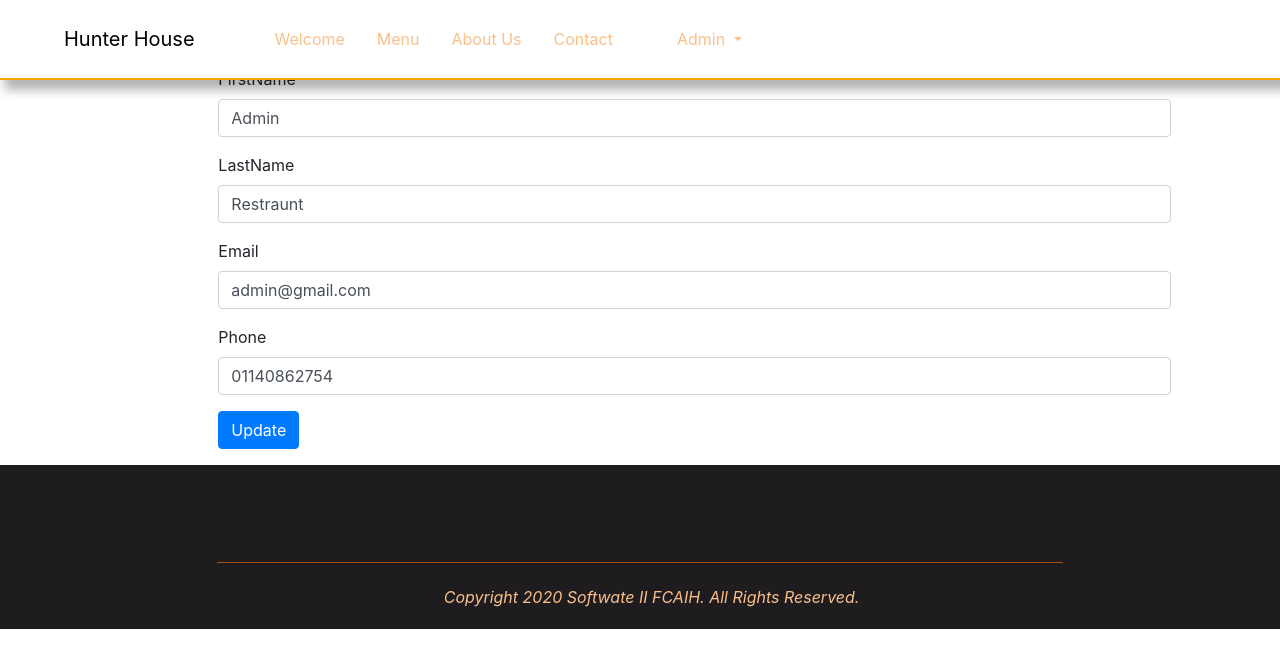
After one commit to asmaa3299/SW2-Restraunts-Project, a Laravel app: page /User/UpdateUser in a window 1280 px wide. The commit adds this page. Shown: the top 668 px of the page. Run offline with Laravel 8, Linux system fonts and the light colour scheme; a user stored in the database is signed in; data comes from the database, SQL or seed files in the repository; settings files or empty folders that the repository lacks are supplied; some libraries are stand-ins or nearby versions; some web fonts are replaced.

Commit message:
update-user-hagar

```diff
--- a/app/Http/Controllers/ReservationController.php
+++ b/app/Http/Controllers/ReservationController.php
@@ -117,12 +117,7 @@ class ReservationController extends Controller
         $row->delete();
         return back();
     }
-    // public function PrintTicket($table_id)
-    // {
 
-    //     $reserve = Reservation::where('tableID',$table_id)->get();
-    //     return view('reservation/PrintTicket', compact('reserve'));
-    // }
     public function PrintTicket($table_id)
     {
         $reserve=Reservation::find($table_id);
--- a/app/Http/Controllers/UserController.php
+++ b/app/Http/Controllers/UserController.php
@@ -15,7 +15,31 @@ class UserController extends Controller
     {
         //$userId = auth()->user()->id
         $user = User::Find(auth()->user()->id);
-        return view('user_details',compact('user'));
+        return view('/User/user_details',compact('user'));
+    }
+
+    // edit post form
+    public function edit()
+    {
+        $user = auth()->user();
+        return view('User.UpdateUser',compact('user'));
+    }
+
+    //user update profile
+    public function update(Request $request)
+    {
+
+        $user = auth()->user();
+        $user->FirstName=$request->input( 'FirstName' );
+        $user->LastName=$request->input( 'LastName' );
+        $user->email=$request->input( 'email' );
+        $user->phone=$request->input( 'phone' );
+
+
+        $user->save();
+
+
+        return redirect('/User/user_details');
     }
 
 }
--- /dev/null
+++ b/resources/views/User/UpdateUser.blade.php
@@ -0,0 +1,40 @@
+@extends('layouts.layout')
+
+@section('content')
+
+ <div class="row">
+     <div class="col-md-9 offset-md-2">
+         <h3>Edit our Account</h3>
+         <hr>
+        <form action="{{'/User/user_details'}}" method="POST">
+            <input type="hidden" name="_method" value="PUT">
+            <input type="hidden" name="_token" value="{{ csrf_token() }}">
+
+                <div class="form-group">
+                    <label for="title">FirstName</label>
+                    <input type="text" name="FirstName" id="FirstName" class="form-control" value="{{$user->FirstName}}">
+                </div>
+                <div class="form-group">
+                    <label for="title">LastName</label>
+                    <input type="text" name="LastName" id="LastName" class="form-control" value="{{$user->LastName}}">
+                </div>
+                <div class="form-group">
+                    <label for="title">Email</label>
+                    <input type="email" name="email" id="email" class="form-control" value="{{$user->email}}">
+                </div>
+                <div class="form-group">
+                    <label for="title">Phone</label>
+                    <input type="text" name="phone" id="phone" class="form-control" value="{{$user->phone}}">
+                </div>
+
+
+
+                <div class="form-group">
+                    <button type="submit" class="btn btn-primary">Update</button>
+                </div>
+            </form>
+
+
+     </div>
+ </div>
+@endsection
--- a/resources/views/user_details.blade.php
+++ b/resources/views/User/user_details.blade.php
@@ -10,7 +10,7 @@
                         <h5 class="card-text">Last Name: {{ $user->LastName  }} </h5>
                         <h5 class="card-text">Email: {{ $user->email }} </h5>
                         <h5 class="card-text"> Phone Number: {{ $user->phone }} </h5>
-                        <a href='#' ><button  class="btn" style="background-color:  rgb(255, 115, 0); border: none;"  type = "button"> Edit Details </button></a>
+                        <a href="{{ '/User/UpdateUser'}}" class="btn btn-primary float-left mr-2"> Edit</a>
 
                     </div>
                 </div>
--- a/resources/views/home.blade.php
+++ b/resources/views/home.blade.php
@@ -9,7 +9,7 @@
         <div class="row header-content-user justify-content-center">
             <h2 class="col-10">Welcome {{ auth()->user()->FirstName }} {{ auth()->user()->LastName }}</h2>
             <button class="col-4 btn"><a href="{{url('/Reservation/makeReservation')}}">Reserve Now</a></button>
-            <button class="col-4 btn ml-5"><a href="{{url('/user_details')}}">View Details</a></button>
+            <button class="col-4 btn ml-5"><a href="{{url('/User/user_details')}}">View Details</a></button>
             <button class="col-4 btn "><a href="{{url('/Reservation/ViewTicket')}}">View Reservation Ticket</a></button>
 
         </div>
--- a/routes/web.php
+++ b/routes/web.php
@@ -40,4 +40,9 @@ Route::get('/registration/getInfo','adminController@getData')->name('UserInfo');
 Route::get('/registration/delete/{id}','adminController@Delete');
 
 //view user details
-Route::get('/user_details','UserController@viewDetails');
+Route::get('/User/user_details','UserController@viewDetails');
+
+// Update User Details
+
+Route::get('/User/UpdateUser', 'UserController@edit')->name('editprofile');
+Route::put('/User/user_details', 'UserController@update');
```
